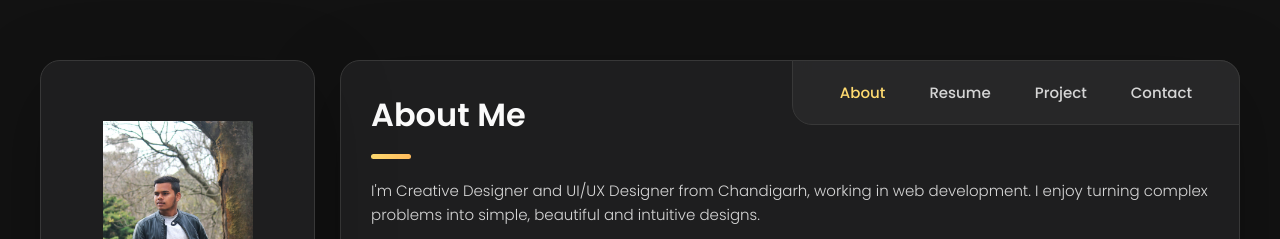
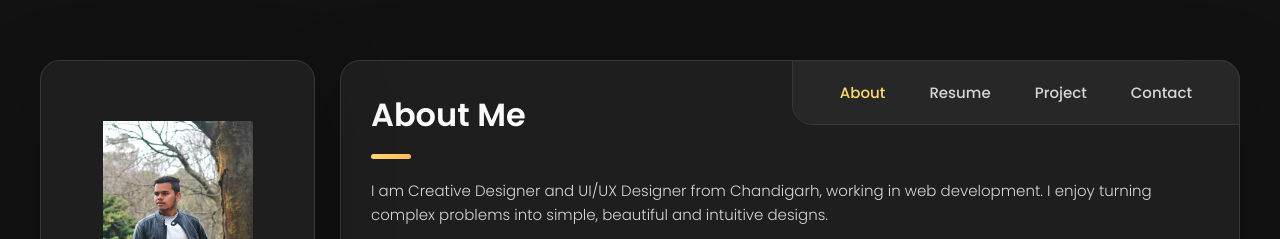
Before and after one commit to SATYAM9577/Portfolio, a plain HTML site: page index.html in a window 1280 px wide. Shown: the top 239 px of the page. Drawn offline with nearby package versions, Linux system fonts and the light colour scheme.

```diff
--- a/index.html
+++ b/index.html
@@ -209,7 +209,7 @@
 
         <section class="about-text">
           <p>
-            I'm Creative Designer and UI/UX Designer from Chandigarh,  working in web development.
+            I am Creative Designer and UI/UX Designer from Chandigarh,  working in web development.
             I enjoy
             turning complex problems into simple, beautiful and intuitive designs.
           </p>
```
